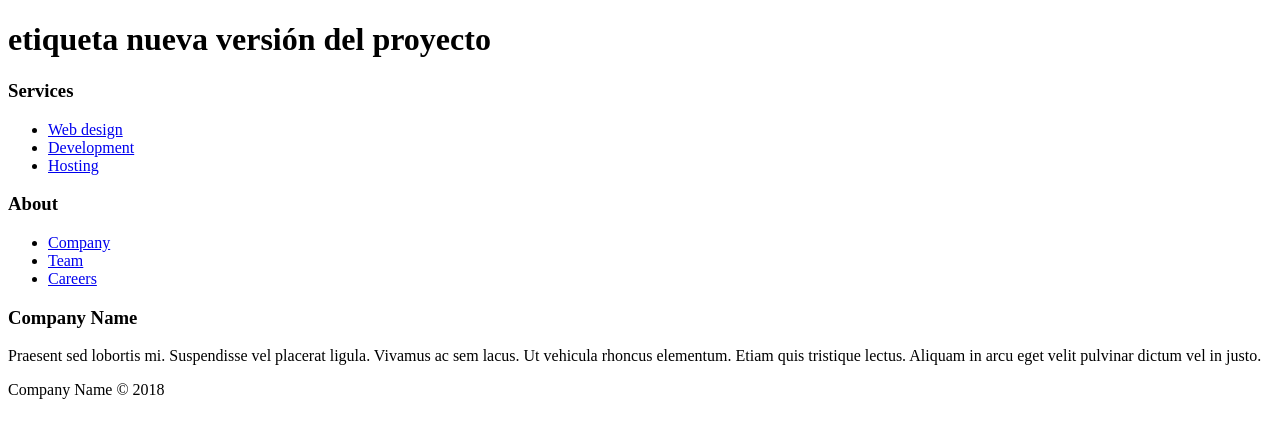
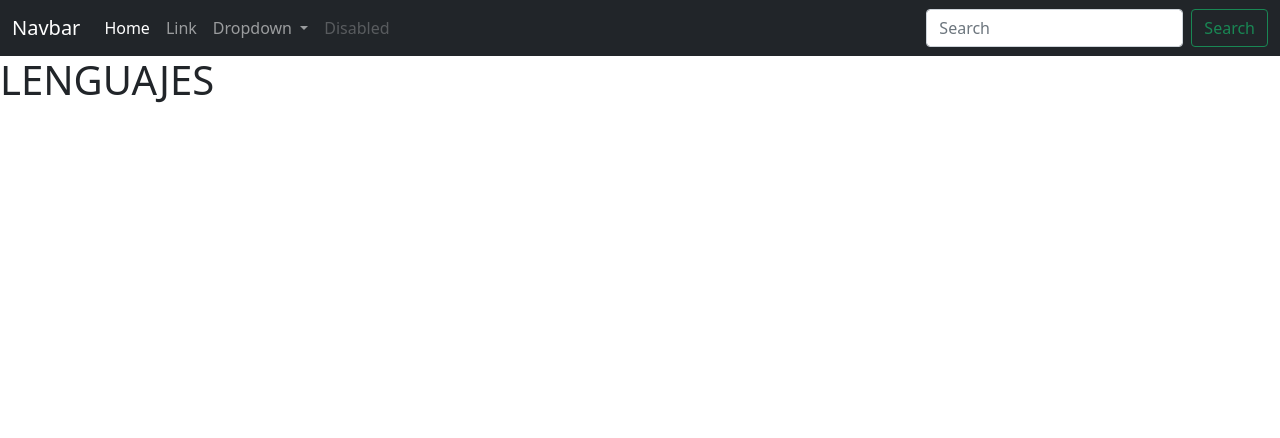
Before and after one commit to camiloordo22vf/practicagitdiu, a plain HTML site: page index.html in a window 1280 px wide. Drawn offline with nearby package versions, Linux system fonts and the light colour scheme.

Commit message:
cambio en la rama pri

```diff
--- a/index.html
+++ b/index.html
@@ -4,41 +4,51 @@
     <meta charset="UTF-8">
     <meta http-equiv="X-UA-Compatible" content="IE=edge">
     <meta name="viewport" content="width=device-width, initial-scale=1.0">
-    <title>Document</title>
+    <link href="https://cdn.jsdelivr.net/npm/bootstrap@5.0.2/dist/css/bootstrap.min.css" rel="stylesheet" integrity="sha384-EVSTQN3/azprG1Anm3QDgpJLIm9Nao0Yz1ztcQTwFspd3yD65VohhpuuCOmLASjC" crossorigin="anonymous">
+<script src="https://cdn.jsdelivr.net/npm/bootstrap@5.0.2/dist/js/bootstrap.bundle.min.js" integrity="sha384-MrcW6ZMFYlzcLA8Nl+NtUVF0sA7MsXsP1UyJoMp4YLEuNSfAP+JcXn/tWtIaxVXM" crossorigin="anonymous"></script>
+<script src="https://cdn.jsdelivr.net/npm/@popperjs/core@2.9.2/dist/umd/popper.min.js" integrity="sha384-IQsoLXl5PILFhosVNubq5LC7Qb9DXgDA9i+tQ8Zj3iwWAwPtgFTxbJ8NT4GN1R8p" crossorigin="anonymous"></script>
+<script src="https://cdn.jsdelivr.net/npm/bootstrap@5.0.2/dist/js/bootstrap.min.js" integrity="sha384-cVKIPhGWiC2Al4u+LWgxfKTRIcfu0JTxR+EQDz/bgldoEyl4H0zUF0QKbrJ0EcQF" crossorigin="anonymous"></script>
+    <title>Lenguajes NOCHE</title>
 </head>
 <body>
+    <nav class="navbar navbar-expand-lg navbar-dark bg-dark">
+        <div class="container-fluid">
+          <a class="navbar-brand" href="#">Navbar</a>
+          <button class="navbar-toggler" type="button" data-bs-toggle="collapse" data-bs-target="#navbarSupportedContent" aria-controls="navbarSupportedContent" aria-expanded="false" aria-label="Toggle navigation">
+            <span class="navbar-toggler-icon"></span>
+          </button>
+          <div class="collapse navbar-collapse" id="navbarSupportedContent">
+            <ul class="navbar-nav me-auto mb-2 mb-lg-0">
+              <li class="nav-item">
+                <a class="nav-link active" aria-current="page" href="#">Home</a>
+              </li>
+              <li class="nav-item">
+                <a class="nav-link" href="#">Link</a>
+              </li>
+              <li class="nav-item dropdown">
+                <a class="nav-link dropdown-toggle" href="#" id="navbarDropdown" role="button" data-bs-toggle="dropdown" aria-expanded="false">
+                  Dropdown
+                </a>
+                <ul class="dropdown-menu" aria-labelledby="navbarDropdown">
+                  <li><a class="dropdown-item" href="#">Action</a></li>
+                  <li><a class="dropdown-item" href="#">Another action</a></li>
+                  <li><hr class="dropdown-divider"></li>
+                  <li><a class="dropdown-item" href="#">Something else here</a></li>
+                </ul>
+              </li>
+              <li class="nav-item">
+                <a class="nav-link disabled" href="#" tabindex="-1" aria-disabled="true">Disabled</a>
+              </li>
+            </ul>
+            <form class="d-flex">
+              <input class="form-control me-2" type="search" placeholder="Search" aria-label="Search">
+              <button class="btn btn-outline-success" type="submit">Search</button>
+            </form>
+          </div>
+        </div>
+      </nav>
+    <H1>LENGUAJES</H1>
 
-    <h1>etiqueta nueva versión del proyecto</h1>
 
-<div class="footer-dark">
-    <footer>
-        <div class="container">
-            <div class="row">
-                <div class="col-sm-6 col-md-3 item">
-                    <h3>Services</h3>
-                    <ul>
-                        <li><a href="#">Web design</a></li>
-                        <li><a href="#">Development</a></li>
-                        <li><a href="#">Hosting</a></li>
-                    </ul>
-                </div>
-                <div class="col-sm-6 col-md-3 item">
-                    <h3>About</h3>
-                    <ul>
-                        <li><a href="#">Company</a></li>
-                        <li><a href="#">Team</a></li>
-                        <li><a href="#">Careers</a></li>
-                    </ul>
-                </div>
-                <div class="col-md-6 item text">
-                    <h3>Company Name</h3>
-                    <p>Praesent sed lobortis mi. Suspendisse vel placerat ligula. Vivamus ac sem lacus. Ut vehicula rhoncus elementum. Etiam quis tristique lectus. Aliquam in arcu eget velit pulvinar dictum vel in justo.</p>
-                </div>
-                <div class="col item social"><a href="#"><i class="icon ion-social-facebook"></i></a><a href="#"><i class="icon ion-social-twitter"></i></a><a href="#"><i class="icon ion-social-snapchat"></i></a><a href="#"><i class="icon ion-social-instagram"></i></a></div>
-            </div>
-            <p class="copyright">Company Name © 2018</p>
-        </div>
-    </footer>
-</div>
 </body>
 </html>
```
